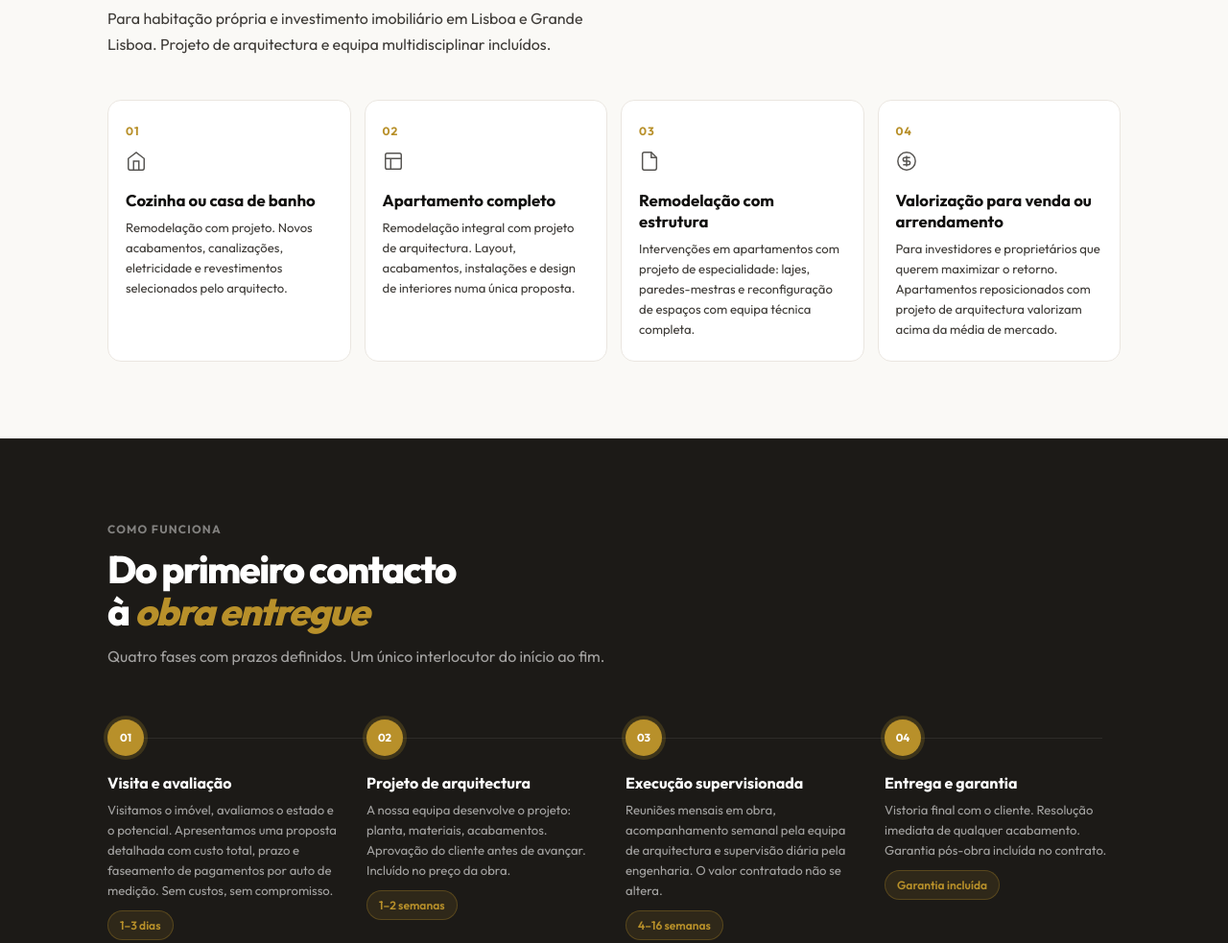
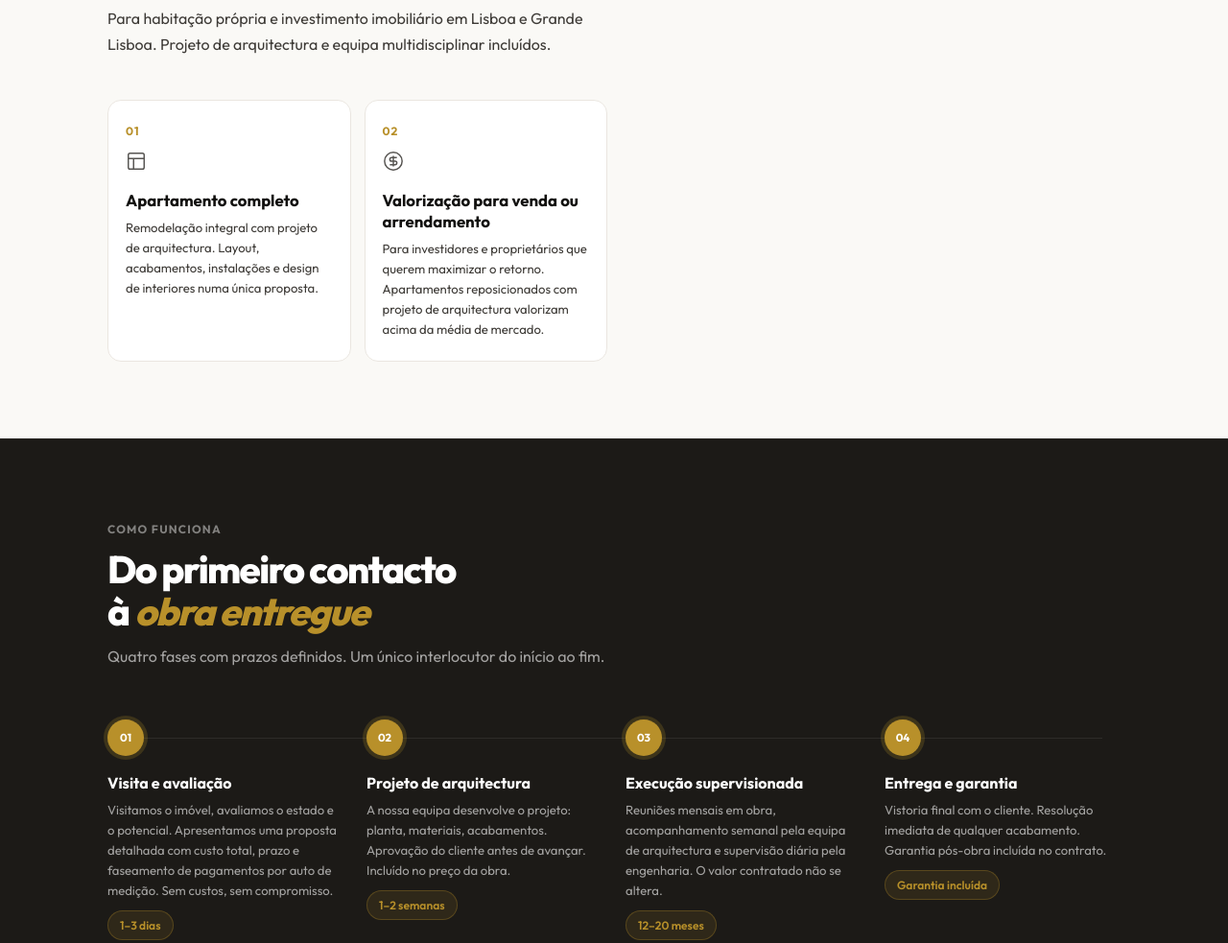
Before and after one commit to joaomilheiro-hash/landingpagecvz, a plain HTML site: page index.html in a window 1280 px wide. Shown: the part 2539-3522 px from the top of the page at 96% size. Drawn offline with Linux system fonts and the light colour scheme.

Commit message:
feat(cvz): remover cozinha/estrutura, foco remodelacoes completas, prazo 12-20 meses
Co-Authored-By: Claude Sonnet 4.6 <noreply@anthropic.com>

```diff
--- a/index.html
+++ b/index.html
@@ -437,9 +437,7 @@ footer{background:var(--espresso);padding:36px 32px;border-top:1px solid rgba(25
           <label for="f-tipo">Tipo de obra *</label>
           <select class="fi" id="f-tipo" required>
             <option value="" disabled selected>O que pretende remodelar?</option>
-            <option value="cozinha-casa-banho">Cozinha e/ou casa de banho</option>
             <option value="apartamento-completo">Apartamento completo</option>
-            <option value="remodelacao-estrutura">Remodelação com estrutura</option>
             <option value="preparar-venda">Preparar para venda ou arrendamento</option>
             <option value="outro">Outro</option>
           </select>
@@ -599,24 +597,12 @@ footer{background:var(--espresso);padding:36px 32px;border-top:1px solid rgba(25
   <div class="tipos-grid">
     <div class="tipo reveal">
       <div class="tipo-n">01</div>
-      <div class="tipo-ico" aria-hidden="true"><svg width="22" height="22" viewBox="0 0 24 24" fill="none" stroke="currentColor" stroke-width="1.6"><path d="M3 9l9-7 9 7v11a2 2 0 0 1-2 2H5a2 2 0 0 1-2-2z"/><polyline points="9 22 9 12 15 12 15 22"/></svg></div>
-      <h3>Cozinha ou casa de banho</h3>
-      <p>Remodelação com projeto. Novos acabamentos, canalizações, eletricidade e revestimentos selecionados pelo arquitecto.</p>
-    </div>
-    <div class="tipo reveal reveal-d1">
-      <div class="tipo-n">02</div>
       <div class="tipo-ico" aria-hidden="true"><svg width="22" height="22" viewBox="0 0 24 24" fill="none" stroke="currentColor" stroke-width="1.6"><rect x="3" y="3" width="18" height="18" rx="2"/><path d="M3 9h18M9 21V9"/></svg></div>
       <h3>Apartamento completo</h3>
       <p>Remodelação integral com projeto de arquitectura. Layout, acabamentos, instalações e design de interiores numa única proposta.</p>
     </div>
-    <div class="tipo reveal reveal-d2">
-      <div class="tipo-n">03</div>
-      <div class="tipo-ico" aria-hidden="true"><svg width="22" height="22" viewBox="0 0 24 24" fill="none" stroke="currentColor" stroke-width="1.6"><path d="M14 2H6a2 2 0 0 0-2 2v16a2 2 0 0 0 2 2h12a2 2 0 0 0 2-2V8z"/><polyline points="14 2 14 8 20 8"/></svg></div>
-      <h3>Remodelação com estrutura</h3>
-      <p>Intervenções em apartamentos com projeto de especialidade: lajes, paredes-mestras e reconfiguração de espaços com equipa técnica completa.</p>
-    </div>
-    <div class="tipo reveal reveal-d3">
-      <div class="tipo-n">04</div>
+    <div class="tipo reveal reveal-d1">
+      <div class="tipo-n">02</div>
       <div class="tipo-ico" aria-hidden="true"><svg width="22" height="22" viewBox="0 0 24 24" fill="none" stroke="currentColor" stroke-width="1.6"><circle cx="12" cy="12" r="10"/><path d="M16 8h-6a2 2 0 1 0 0 4h4a2 2 0 1 1 0 4H8"/><path d="M12 18V6"/></svg></div>
       <h3>Valorização para venda ou arrendamento</h3>
       <p>Para investidores e proprietários que querem maximizar o retorno. Apartamentos reposicionados com projeto de arquitectura valorizam acima da média de mercado.</p>
@@ -650,7 +636,7 @@ footer{background:var(--espresso);padding:36px 32px;border-top:1px solid rgba(25
       <div class="step-dot" aria-hidden="true">03</div>
       <h3>Execução supervisionada</h3>
       <p>Reuniões mensais em obra, acompanhamento semanal pela equipa de arquitectura e supervisão diária pela engenharia. O valor contratado não se altera.</p>
-      <span class="step-time">4–16 semanas</span>
+      <span class="step-time">12–20 meses</span>
     </div>
     <div class="step reveal reveal-d3">
       <div class="step-dot" aria-hidden="true">04</div>
@@ -800,7 +786,7 @@ footer{background:var(--espresso);padding:36px 32px;border-top:1px solid rgba(25
     </div>
     <div class="faq-item">
       <button class="faq-q" onclick="faq(this)" aria-expanded="false">Quanto tempo demora a obra?<svg width="15" height="15" viewBox="0 0 24 24" fill="none" stroke="currentColor" stroke-width="2" aria-hidden="true"><line x1="12" y1="5" x2="12" y2="19"/><line x1="5" y1="12" x2="19" y2="12"/></svg></button>
-      <div class="faq-a"><div class="faq-ai"><p class="faq-ai-p">Uma intervenção parcial (cozinha, casa de banho) demora tipicamente 4 a 6 semanas. Um apartamento completo entre 10 e 20 semanas, dependendo da dimensão e do nível de acabamentos. O prazo é definido por contrato e é garantido. Atualizamos o cliente regularmente sobre o estado dos trabalhos.</p></div></div>
+      <div class="faq-a"><div class="faq-ai"><p class="faq-ai-p">Uma remodelação completa demora tipicamente 12 a 20 meses, desde o arranque do projeto de arquitectura até à entrega final, dependendo da dimensão e do nível de acabamentos. O prazo é definido por contrato e é garantido. Atualizamos o cliente regularmente sobre o estado dos trabalhos.</p></div></div>
     </div>
     <div class="faq-item">
       <button class="faq-q" onclick="faq(this)" aria-expanded="false">O preço pode mudar a meio da obra?<svg width="15" height="15" viewBox="0 0 24 24" fill="none" stroke="currentColor" stroke-width="2" aria-hidden="true"><line x1="12" y1="5" x2="12" y2="19"/><line x1="5" y1="12" x2="19" y2="12"/></svg></button>
```
